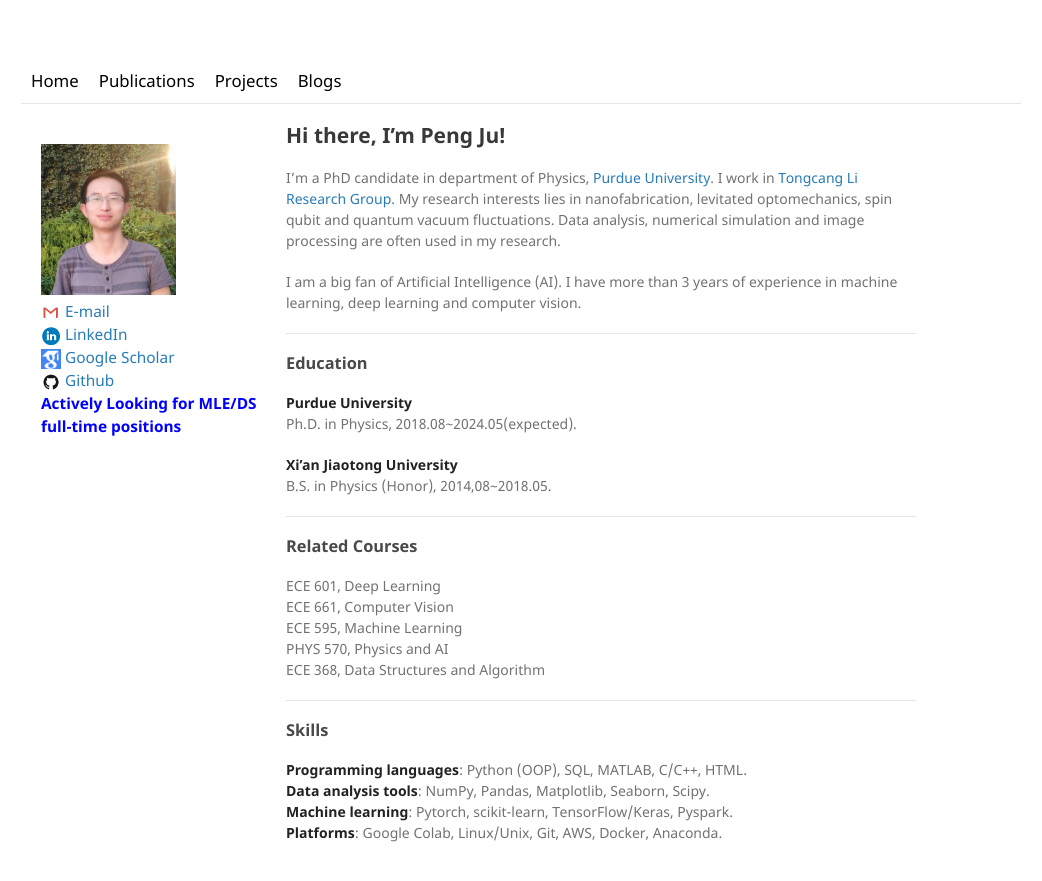
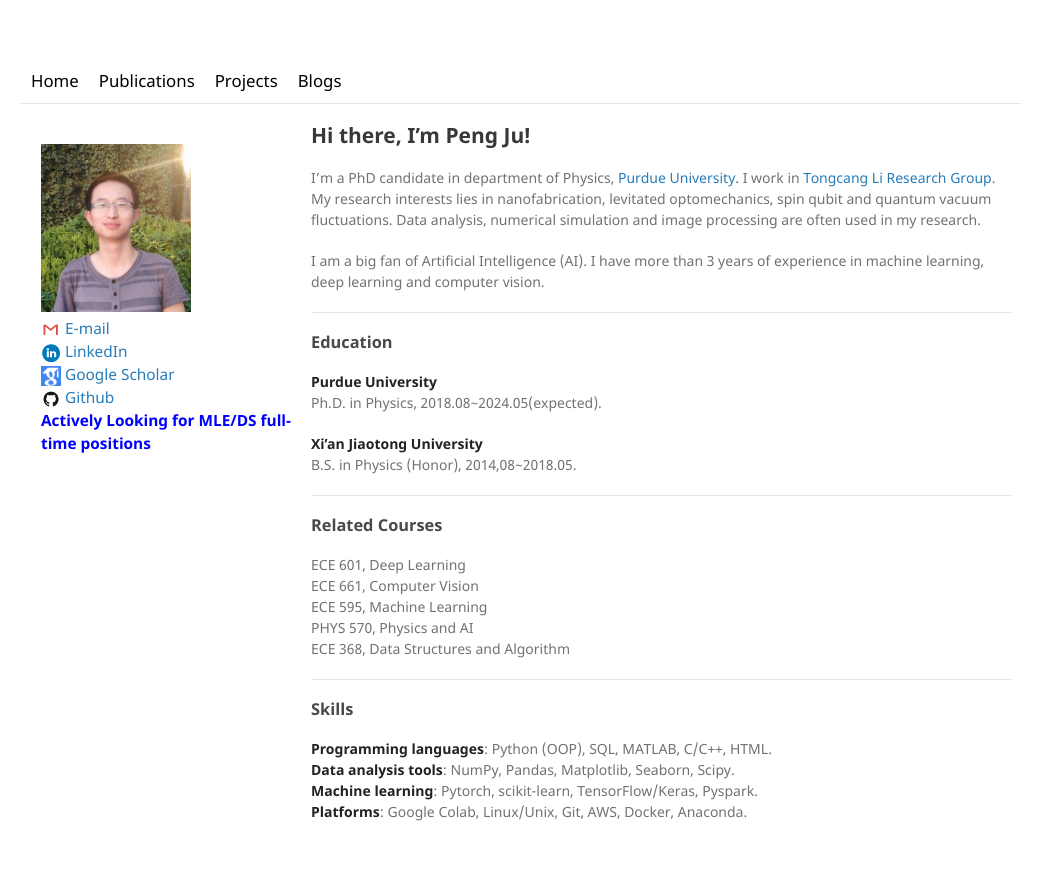
Before and after one commit to peng-ju/peng-ju.github.io, a Jekyll site: the page built from index.md, in a window 1280 px wide. Shown: the top 881 px of the page, without its empty margins (119-1161 px from the left). Built offline with Jekyll 4.4.1, drawn with Linux system fonts in a browser that asks for light colours.

Commit message:
Update default.html

```diff
--- a/_layouts/default.html
+++ b/_layouts/default.html
@@ -29,8 +29,9 @@
 
     </div>
     <hr />
-    <div style="width:900px; text-align:middle">
-
+    <!-- width:900px; -->
+    <div style="device-width; text-align:middle">
+      <!-- left side of the page -->
       <div  style="width:25%; float:left; padding: 20px 20px;">
           <img src="/assets/img/PengJu_home.jpg" alt="Logo" width="60%"/>
           <div style="font-size: 1.1em "Noto Sans", "Helvetica Neue", Helvetica, Arial, sans-serif; float:left;">
@@ -41,6 +42,7 @@
             <b style='color:blue !important;'> Actively Looking for MLE/DS full-time positions </b> <br>
           </div>
       </div>
+      <!-- content from md file -->
       <div style="width:70%; float:left">
         {{ content }}
       </div>
```
Also changed, not shown: other parts of _layouts/default.html (+0 -12 lines).
